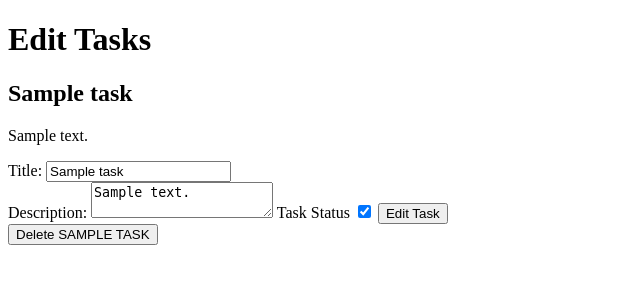
After one commit to Scopexx0/TaskManagement, a Python web app: template templates/edit_task.html in a window 1280 px wide. The commit adds this page. Shown: the top 300 px of the page, without its empty margins (0-640 px from the left). Run offline with Jinja, Linux system fonts and the light colour scheme; the template is opened without the code that fills it: most values are stand-ins (such as "Sample title", 1, 10 or a date in 2020).

Commit message:
templates update

```diff
--- /dev/null
+++ b/templates/edit_task.html
@@ -0,0 +1,36 @@
+<!DOCTYPE html>
+<html lang="en">
+<head>
+    <meta charset="UTF-8">
+    <meta name="viewport" content="width=device-width, initial-scale=1.0">
+    <title>Edit</title>
+</head>
+<body>
+    <h1>Edit Tasks</h1>
+    {% for task in tasks %}
+        <h2>{{ task.title }}</h2>
+        <p>{{ task.description }}</p>
+        <form method="POST">
+            <label for="title">Title:</label>
+            <input type="text" name="title" id="title" value="{{ task.title }}" required>
+            <br>
+            <label for="description">Description:</label>
+            <textarea name="description" id="description">{{ task.description }}</textarea>
+            <label for="completed">Task Status</label>
+            <input name="completed" type="checkbox" {% if task.completed %} checked {% endif %} >
+            <!-- <label for="task_due_date">Task Due Date</label>
+            <input type="date" name="task_due_date" id="task_due_date">
+            <br> -->
+            <button type="submit">Edit Task</button>
+        </form>
+        <!-- <p>{{ task.task_due_date }}</p>
+        <p>{{ task.task_status }}</p> -->
+        <form action="{{ url_for('tasks.delete_task', task_id=task.id) }}" method="POST">
+            <button type='submit'>Delete {{ task.title.upper() }}</button>
+        </form>
+    {% else %}
+        <p>No tasks available</p>
+    {% endfor %}
+
+</body>
+</html>
--- a/templates/index.html
+++ b/templates/index.html
@@ -36,7 +36,7 @@
 <body>
     <h1>Tasks Dashboard</h1>
     {% for task in tasks %}
-        <h2>{{ task.title }}</h2>
+        <h2>{{ task.title.capitalize() }}</h2>
         <p>{{ task.description }}</p>
         <!-- <p>{{ task.task_due_date }}</p> -->
         {% if task.completed == False %}
```
